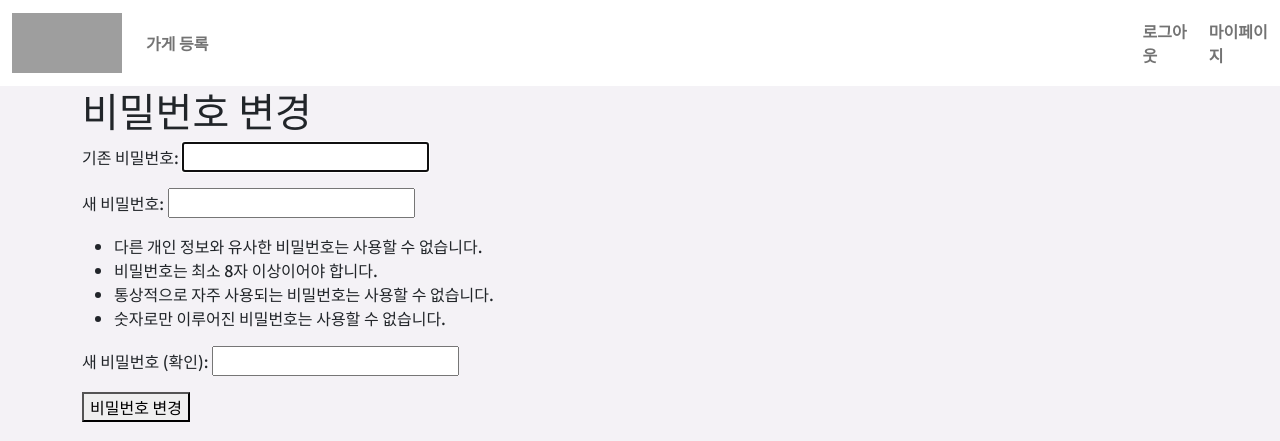
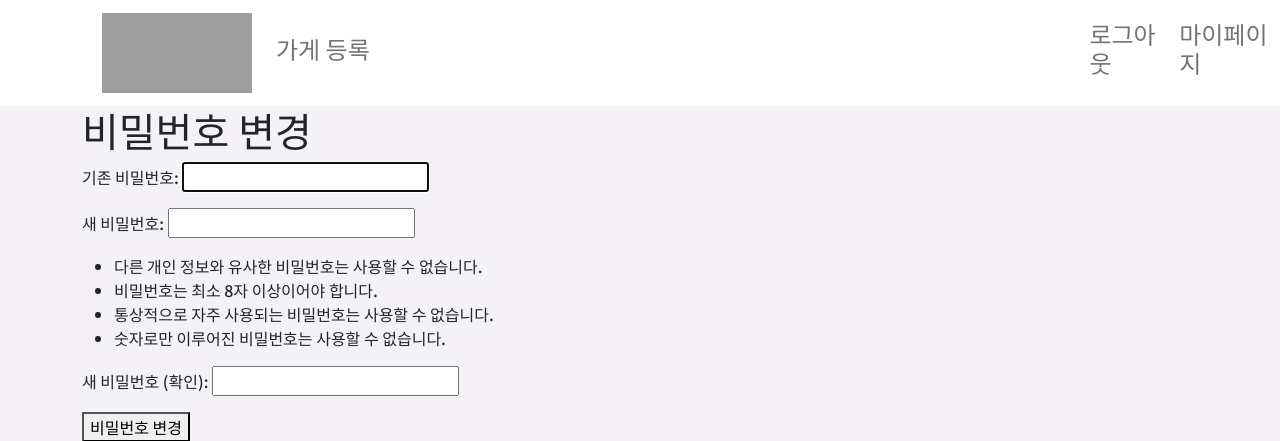
Before and after one commit to MoonSanghee/matdori, a Django app: page /accounts/password/ in a window 1280 px wide. Shown: the top 441 px of the page. Run offline with Django 3.2, Linux system fonts and the light colour scheme; the visitor is signed in with stand-in values (Sample User, id 1); some libraries are stand-ins or nearby versions; grey boxes are pictures that could not be loaded.

Commit message:
네브바 여백 및 글씨 크기 조정

```diff
--- a/matdori/matdori/static/css/style.css
+++ b/matdori/matdori/static/css/style.css
@@ -42,7 +42,7 @@
   height:150px;
   border-radius:70%;
   overflow:hidden;
-
+}
 .box {
   width: 150px;
   height: 150px;
@@ -94,3 +94,13 @@ a {
   color: rgba(204, 18, 18, 0.108);
   font-size: 35px;
 }
+
+.nav-container{
+  --bs-gutter-x: 1.5rem;
+  --bs-gutter-y: 0;
+  width: 67%;
+  padding-right: calc(var(--bs-gutter-x) * .5);
+  padding-left: calc(var(--bs-gutter-x) * .5);
+  margin-right: 250px;
+  margin-left: 90px;
+}
--- a/matdori/posts/templates/posts/search.html
+++ b/matdori/posts/templates/posts/search.html
@@ -7,3 +7,7 @@
 {% endfor %}
 <a href="{% url 'posts:create' %}">글 작성</a>
 {% endblock content %}
+.container{
+    margin-right: 250px;
+    margin-left: 90px;
+}
--- a/matdori/posts/views.py
+++ b/matdori/posts/views.py
@@ -136,4 +136,4 @@ def search(requset):
         'searched':searched,
         'field':field
     }
-    return render(requset, 'posts/search/', context)
+    return render(requset, 'posts/search.html', context)
--- a/matdori/templates/base.html
+++ b/matdori/templates/base.html
@@ -17,16 +17,16 @@
 
 <body class="body">
   <nav class="navbar navbar-expand-lg navbar-light bg-white sticky-top">
-    <div class="container">
+    <div class="nav-container">
       <div class="d-flex align-items-center">
         <a class="navbar-brand fw-bold" href="{% url 'posts:index' %}">
-          <img src="https://i.esdrop.com/d/t/bvRLlOwptP/Ug84j6LNz9.jpg" alt="matdori" width="110" height="60">
+          <img src="https://i.esdrop.com/d/t/bvRLlOwptP/Ug84j6LNz9.jpg" alt="matdori" width="150" height="80">
         </a>
         <ul class="navbar-nav">
           <li class="nav-item">
             {% if request.user.is_authenticated %}
             <a class="nav-link" href="{% url 'posts:create' %}">
-              <strong>가게 등록</strong>
+              <h4>가게 등록</h4>
             </a>
             {% endif %}
           </li>
@@ -43,23 +43,23 @@
           {% if request.user.is_authenticated %}
           <li class="nav-item">
             <a class="nav-link" href="{% url 'accounts:logout' %}">
-              <strong>로그아웃</strong>
+              <h4>로그아웃</h4>
             </a>
           </li>
           <li class="nav-item">
-            <a class="nav-link" href="{% url 'accounts:detail' user.pk %}">
-              <strong>마이페이지</strong>
+            <a class="nav-link" href="{% url 'accounts:detail' request.user.pk %}">
+              <h4>마이페이지</h4>
             </a>
           </li>
           {% else %}
           <li class="nav-item">
             <a class="nav-link" href="{% url 'accounts:login' %}">
-              <strong>로그인</strong>
+              <h4>로그인</h4>
             </a>
           </li>
           <li class="nav-item">
             <a class="nav-link" href="{% url 'accounts:signup' %}">
-              <strong>회원가입</strong>
+              <h4>회원가입</h4>
             </a>
           </li>
           {% endif %}
```
Also changed, not shown: matdori/accounts/migrations/0001_initial.py, matdori/accounts/migrations/0006_rename_image_user_profile_image.py (deleted), matdori/posts/migrations/0001_initial.py, matdori/posts/migrations/0004_merge_0002_alter_post_like_user_0003_post_user.py (deleted).
